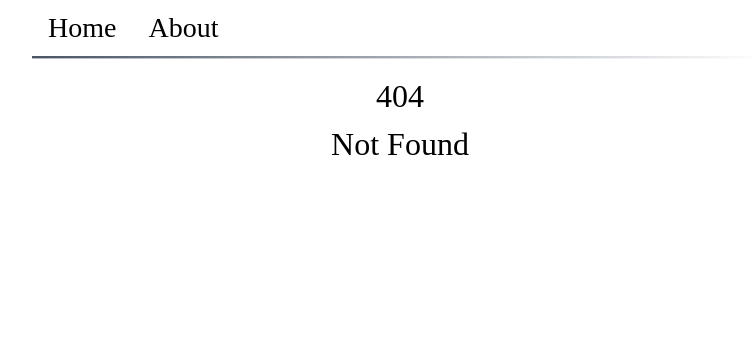
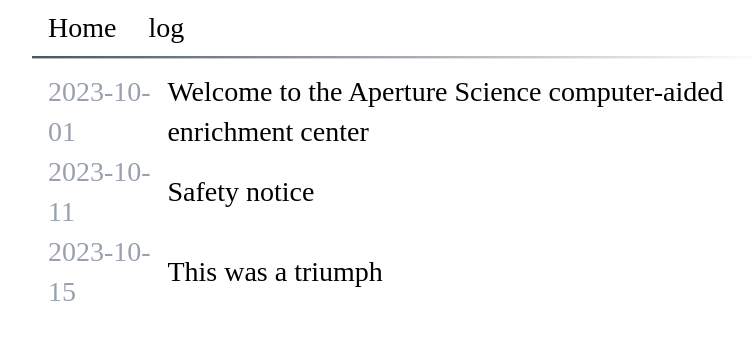
Before and after one commit to shouts77/shouts77.github.io, a SvelteKit app: page /blog in a window 1280 px wide. Before the commit this address had no page. Shown: the top 340 px of the page, without its empty margins (240-993 px from the left). Built offline with nearby package versions, Linux system fonts and the light colour scheme; a web font is replaced by a local one.

Commit message:
add log page base frame

```diff
--- /dev/null
+++ b/src/posts/data.js
@@ -0,0 +1,24 @@
+export const posts = [
+	{
+		slug: 'welcome',
+		title: 'Welcome to the Aperture Science computer-aided enrichment center',
+		date: '2023-10-01',
+		content:
+			'<p>We hope your brief detention in the relaxation vault has been a pleasant one.</p><p>Your specimen has been processed and we are now ready to begin the test proper.</p>'
+	},
+
+	{
+		slug: 'safety',
+		title: 'Safety notice',
+		date: '2023-10-11',
+		content:
+			'<p>While safety is one of many Enrichment Center Goals, the Aperture Science High Energy Pellet, seen to the left of the chamber, can and has caused permanent disabilities, such as vaporization. Please be careful.</p>'
+	},
+
+	{
+		slug: 'cake',
+		title: 'This was a triumph',
+		date: '2023-10-15',
+		content: "<p>I'm making a note here: HUGE SUCCESS.</p>"
+	}
+];
--- a/src/routes/+layout.svelte
+++ b/src/routes/+layout.svelte
@@ -12,10 +12,10 @@
             Home
         </a>
         <a
-            href="/about"
+            href="/blog"
             class="md px-2 py-1 text-sm font-medium text-black-300 hover:bg-gradient-to-b hover:from-white hover:to-gray-200 hover:text-gray-600"
         >
-            About
+            log
         </a>
     </div>
     <svg
--- a/src/routes/+page.svelte
+++ b/src/routes/+page.svelte
@@ -1,3 +1,3 @@
 <div class="flex justify-left w-full px-4 md:justify-left md:w-96 md:px-4">
-	<p>SvelteKit + Tailwind CSS로 제작중인 페이지입니다.</p>
+	<p class="text-sm">SvelteKit + Tailwind CSS로 제작중인 페이지입니다.</p>
 </div>
--- a/src/routes/about/+page.svelte
+++ /dev/null
@@ -1,3 +0,0 @@
-<div class="flex justify-left w-full px-4 md:justify-left md:w-96 md:px-4">
-	<p>this is the about page.</p>
-</div>
--- /dev/null
+++ b/src/routes/blog/+layout.server.js
@@ -0,0 +1,11 @@
+import { posts } from '../../posts/data.js';
+
+export function load() {
+	return {
+		summaries: posts.map((post) => ({
+			slug: post.slug,
+			title: post.title,
+			date: post.date,
+		}))
+	};
+}
--- /dev/null
+++ b/src/routes/blog/+page.svelte
@@ -0,0 +1,26 @@
+<script>
+	let { data } = $props();
+</script>
+
+<div class="flex justify-left w-full px-4 md:justify-left md:w-96 md:px-4">
+	<table class="table-auto">
+<!-- 		<thead>
+			<tr>
+				<th class="px-4">Title</th>
+				<th class="px-4">Date</th>
+			</tr>
+		</thead> -->
+		<tbody>
+			{#each data.summaries as { slug, title, date }}
+				<tr>
+					<td class="text-sm text-gray-400">{date}</td>
+					<td class="px-1 text-sm"><a href="/blog/{slug}">{title}</a></td>
+				</tr>
+			{/each}
+		</tbody>
+<!-- 	<ul>
+		{#each data.summaries as { slug, title, date }}
+			<li><a href="/blog/{slug}">{date} {title}</a></li>
+		{/each}
+	</ul> -->
+</div>
```
